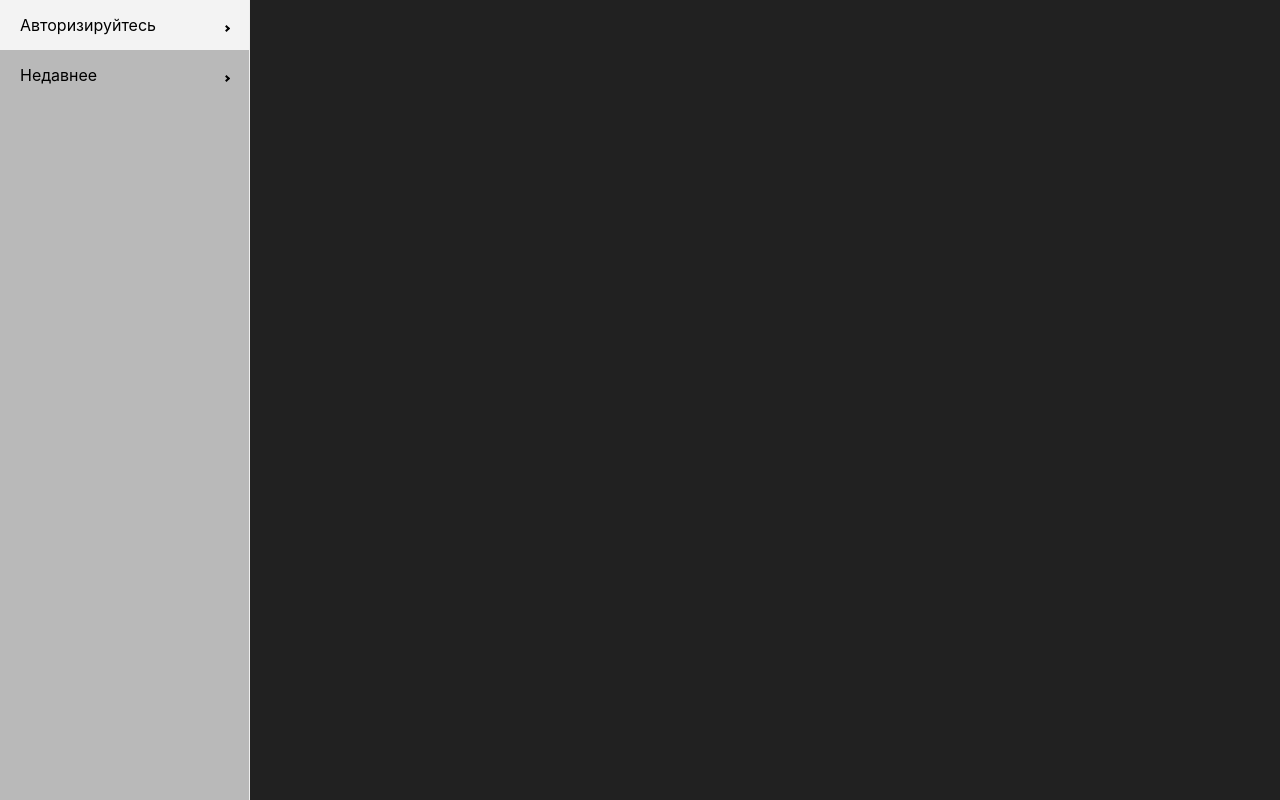
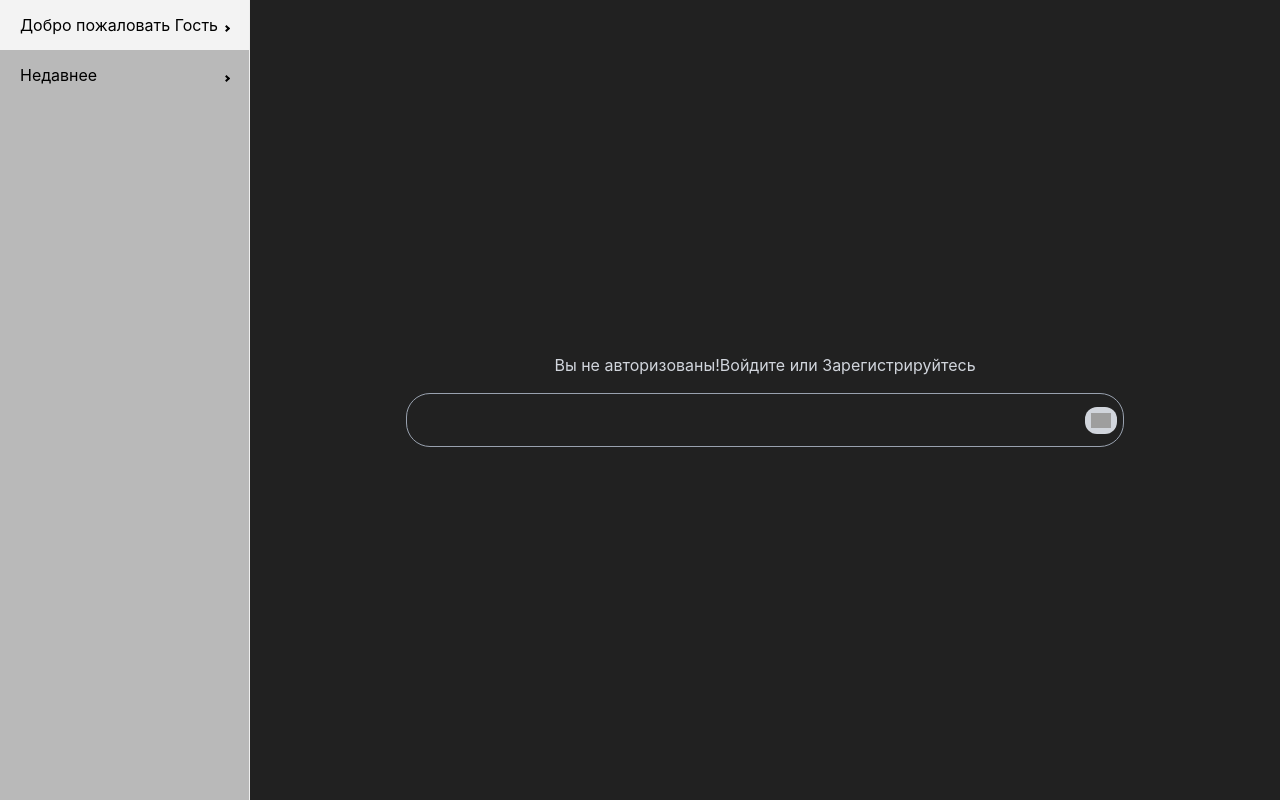
Before and after one commit to vadim5222/practice-project, a React (Vite) app in the folder frontend/client/: page / in a window 1280 px wide. Built offline with nearby package versions, Linux system fonts and the light colour scheme; no server answers; grey boxes are pictures that could not be loaded.

Commit message:
the main screen is slighty stylised

```diff
--- a/frontend/client/src/App.jsx
+++ b/frontend/client/src/App.jsx
@@ -2,13 +2,39 @@ import './App.css'
 import AxiosRequest from './utils/AxiosRequest'
 import { Link } from 'react-router'
 import ASidebar from './components/ASidebar'
+import { useState, useEffect } from 'react'
 
 function App() {
 
+  const [user, setUser] = useState(null)
+
+  useEffect(() => {
+    AxiosRequest.get('api/user/info/',{
+      withCredentials: true
+    })
+    .then(res => setUser(res.data.data.user))
+    .catch(() => setUser(null))
+  })
 
   return (
     <>
-      <ASidebar/>
+      <div className='flex h-screen'>
+        <ASidebar />
+        <div className='flex-1 flex items-center justify-center'>
+          <div>
+            {user ? <h1 className='text-center text-gray-300 mb-4'>Добрый день, {user?.username},чем могу вам помочь?</h1>
+            :
+            <h1 className='text-center text-gray-300 mb-4'>Вы не авторизованы!<Link to='/login'>Войдите</Link> или <Link to='/register'>Зарегистрируйтесь</Link></h1>
+            }
+            <div className='flex items-center border border-gray-400 p-1.5 rounded-3xl'>
+              <input className='block outline-none text-gray-200 mx-auto p-2 border-none w-2xl rounded-2xl' type="text" />
+              <button className='bg-gray-300 p-1.5 rounded-xl cursor-pointer'>
+                <img className='w-5' src="/send.png" alt="send" />
+              </button>
+            </div>
+          </div>
+        </div>
+      </div>
     </>
   )
 }
--- a/frontend/client/src/components/ASidebar.jsx
+++ b/frontend/client/src/components/ASidebar.jsx
@@ -37,24 +37,25 @@ const ASidebar = () => {
             }}>
                 <Menu>
                     <SubMenu label={
-                        user ? user?.username : <Link to='/login'>Авторизируйтесь</Link>
+                        user ? user?.username : 'Добро пожаловать Гость'
 
                     }>
                         <MenuItem component={<Link to='/profile' />}>Профиль</MenuItem>
                         <MenuItem>Настройки</MenuItem>
                         <MenuItem>
-                            <button>
-                                <div className='flex items-center gap-5'>
+                            <div>
+                                <button onClick={Logout} className='flex items-center gap-6 cursor-pointer'>
                                     <img className='w-5' src="/logout.png" alt="logout" />
                                     <p>Выйти</p>
-                                </div>
-                            </button>
+                                </button>
+                            </div>
                         </MenuItem>
                     </SubMenu>
                     <SubMenu label='Недавнее'>
                         <MenuItem>Пока ниче нету</MenuItem>
                     </SubMenu>
                 </Menu>
+
             </Sidebar>
         </>
     )
--- a/frontend/client/src/components/LoginForm.jsx
+++ b/frontend/client/src/components/LoginForm.jsx
@@ -2,13 +2,11 @@ import { useForm } from 'react-hook-form'
 import { Link } from 'react-router'
 import AxiosRequest from '../utils/AxiosRequest'
 import { redirect } from 'react-router'
-import { useEffect, useState } from 'react'
 import { useNavigate } from 'react-router'
 
 const LoginForm = () => {
 
     const { register, handleSubmit } = useForm()
-    const [user, setUser] = useState(null)
     const navigate = useNavigate()
 
 
```
